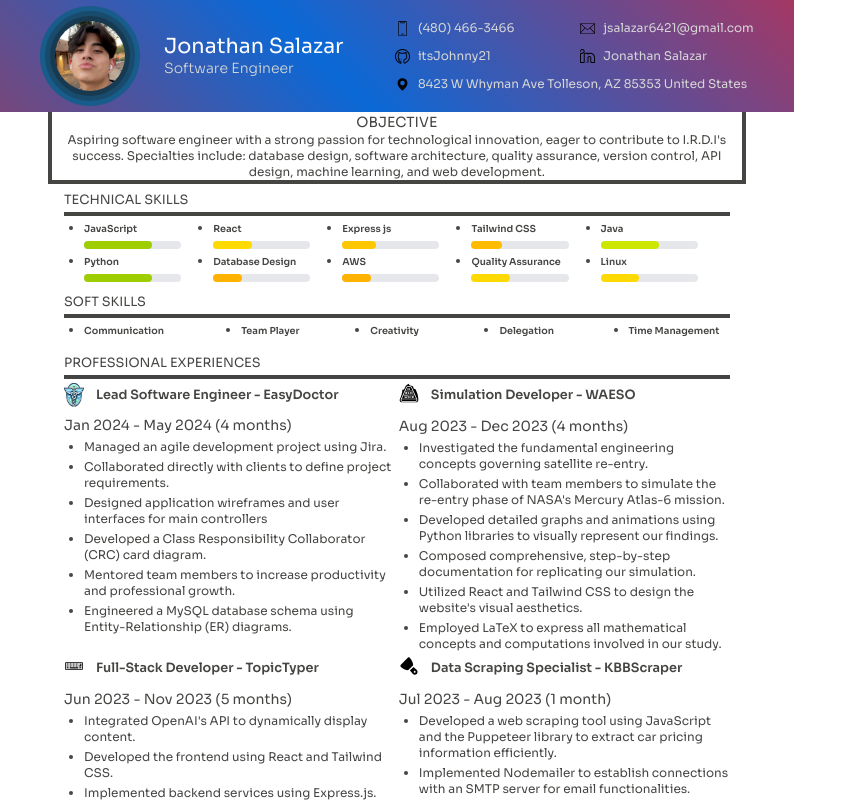
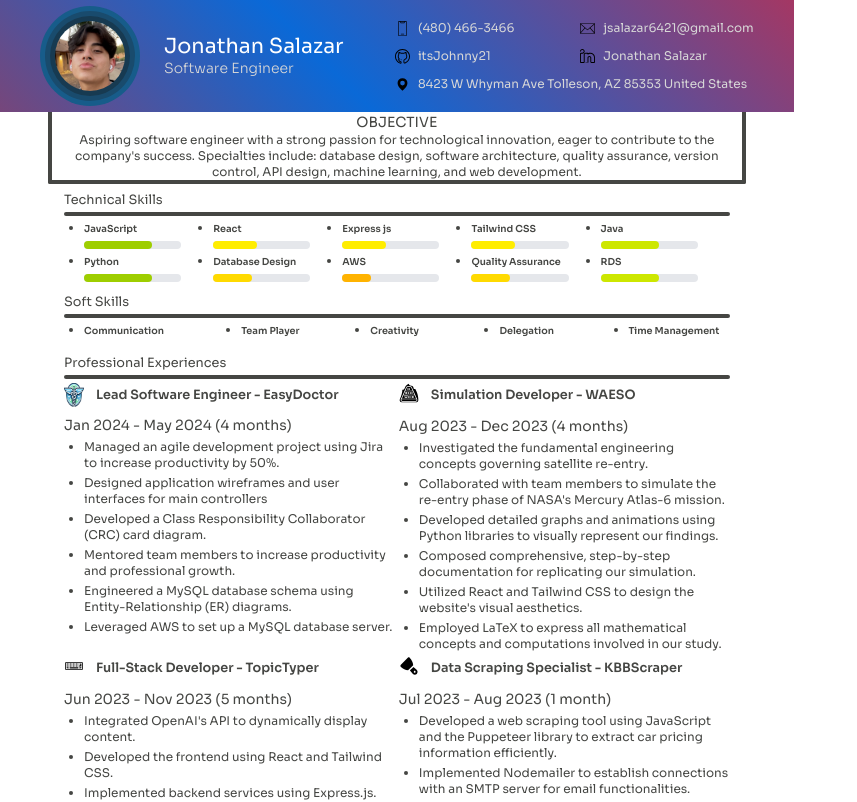
Before and after one commit to itsJohnny21/Resume, a React (Vite) app: page / in a window 1280 px wide. Shown: the top 802 px of the page, without its empty margins (0-857 px from the left). Built offline with nearby package versions, Linux system fonts and the light colour scheme.

Commit message:
All borders are now rounded.

```diff
--- a/src/components/Heading.jsx
+++ b/src/components/Heading.jsx
@@ -1,7 +1,8 @@
 const Heading = ({ className, title, children }) => {
   return (
     <div className={`text-[0.8rem] ${className ? className : ''}`}>
-      <h1 className="uppercase border-b-4 border-n-18">{title}</h1>
+      <h1>{title}</h1>
+      <div className="w-full h-1 bg-n-18 rounded-sm"></div>
       {children}
     </div>
   )
--- a/src/components/Objective.jsx
+++ b/src/components/Objective.jsx
@@ -3,7 +3,7 @@ import { objective } from '../constants'
 const Objective = () => {
   return (
     <div>
-      <div className="ml-12 mr-12 border-l-4 border-r-4 border-b-4 border-n-18 text-n-18">
+      <div className="ml-12 mr-12 border-l-4 border-r-4 border-b-4 border-n-18 text-n-18 rounded-b-sm">
         <h1 className="text-center uppercase text-sm">Objective</h1>
         <p className="pl-2 pr-2 text-xs text-center">{objective}</p>
       </div>
--- a/src/components/TechnicalSkills.jsx
+++ b/src/components/TechnicalSkills.jsx
@@ -19,7 +19,7 @@ const TechnicalSkills = () => {
                     skill.proficiencyLevel / 100
                   ).css(),
                 }}
-                className={`h-full rounded`}
+                className="h-full rounded"
               ></div>
             </div>
           </li>
--- a/src/constants/index.js
+++ b/src/constants/index.js
@@ -5,7 +5,7 @@ const phone = '(480) 466-3466'
 const email = 'jsalazar6421@gmail.com'
 const github = 'itsJohnny21'
 const linkedinLink = 'https://www.linkedin.com/in/jonathan-salazar-6931432a5'
-const company = 'I.R.D.I'
+const company = 'the company'
 const objective = `Aspiring software engineer with a strong passion for technological innovation, eager to contribute to ${company}'s success.  Specialties include: database design, software architecture, quality assurance, version control, API design, machine learning, and web development.`
 
 const education = [
@@ -29,15 +29,15 @@ const licenses = [
 
 const technicalSkills = [
   { name: 'JavaScript', proficiencyLevel: 70 },
-  { name: 'React', proficiencyLevel: 40 },
-  { name: 'Express js', proficiencyLevel: 35 },
-  { name: 'Tailwind CSS', proficiencyLevel: 32 },
+  { name: 'React', proficiencyLevel: 45 },
+  { name: 'Express js', proficiencyLevel: 45 },
+  { name: 'Tailwind CSS', proficiencyLevel: 45 },
   { name: 'Java', proficiencyLevel: 60 },
   { name: 'Python', proficiencyLevel: 70 },
-  { name: 'Database Design', proficiencyLevel: 30 },
+  { name: 'Database Design', proficiencyLevel: 40 },
   { name: 'AWS', proficiencyLevel: 30 },
   { name: 'Quality Assurance', proficiencyLevel: 40 },
-  { name: 'Linux', proficiencyLevel: 40 },
+  { name: 'RDS', proficiencyLevel: 60 },
 ]
 
 const softSkills = [
@@ -67,12 +67,12 @@ const professionalExperiences = [
     endDate: 'May 2024',
     totalTime: '4 months',
     bullets: [
-      'Managed an agile development project using Jira.',
-      'Collaborated directly with clients to define project requirements.',
+      'Managed an agile development project using Jira to increase productivity by 50%.',
       'Designed application wireframes and user interfaces for main controllers',
       'Developed a Class Responsibility Collaborator (CRC) card diagram.',
       'Mentored team members to increase productivity and professional growth.',
       'Engineered a MySQL database schema using Entity-Relationship (ER) diagrams.',
+      'Leveraged AWS to set up a MySQL database server.',
     ],
     src: './src/assets/easyDoctorIcon.png',
   },
```
